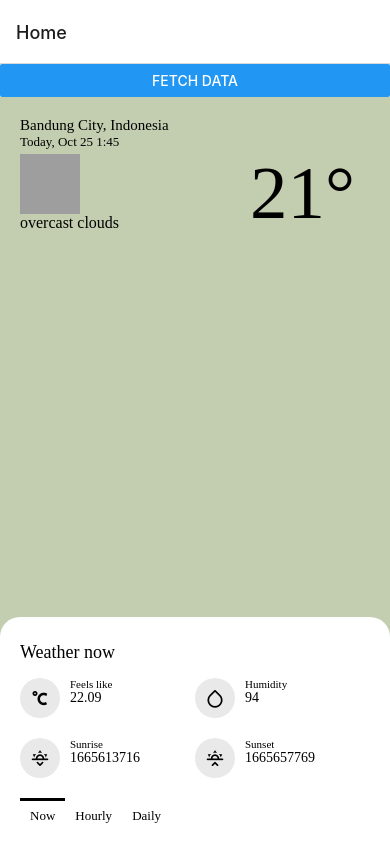
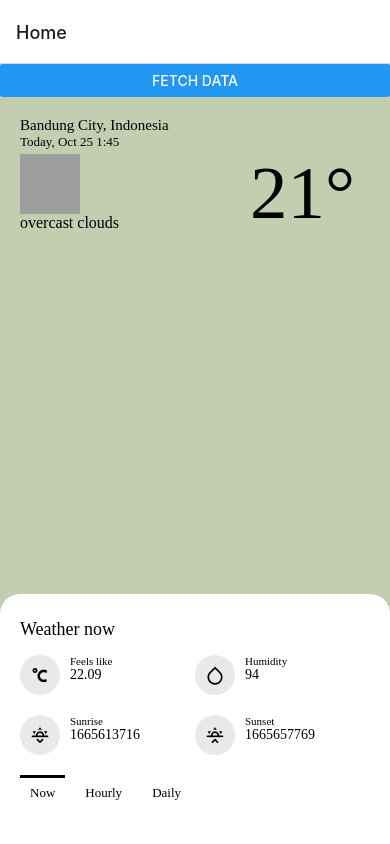
Before and after one commit to seanka/ReactNative-Weather-App, a React Native app: screen /Home in a window 390 px wide. Built offline with nearby package versions, Linux system fonts and the light colour scheme; grey boxes are pictures that could not be loaded.

Commit message:
extracted button components in bottom container

```diff
--- a/src/components/BottomContainer.js
+++ b/src/components/BottomContainer.js
@@ -1,16 +1,28 @@
-import React, { Component, useState } from 'react';
-import { Button, StyleSheet, Text, TouchableOpacity, View } from 'react-native';
+import React, { useState } from 'react';
+import { StyleSheet, Text, View } from 'react-native';
 
 import { currentWeather } from '../libs/jsonParser';
+import ToggleButton from './bottom-container/ToggleButton';
 import WeatherDataComponent from './bottom-container/WeatherDataComponent';
 
 function BottomContainer({ weatherData }) {
   const [currentData] = currentWeather(weatherData);
   const [buttonPressed, setButtonPressed] = useState('Now');
 
+  const titleSwitch = buttonPressed => {
+    switch (buttonPressed) {
+      case 'Now':
+        return 'Weather now';
+      case 'Hourly':
+        return 'Weather hourly';
+      case 'Daily':
+        return 'Weather daily';
+    }
+  };
+
   return (
     <View style={styles.rootContainer}>
-      <Text style={styles.titleText}>Weather now</Text>
+      <Text style={styles.titleText}>{titleSwitch(buttonPressed)}</Text>
       <View>
         <View style={styles.rowContainer}>
           <WeatherDataComponent
@@ -34,51 +46,21 @@ function BottomContainer({ weatherData }) {
         </View>
       </View>
       <View style={styles.buttonsContainer}>
-        <TouchableOpacity onPress={() => setButtonPressed('Now')}>
-          <View
-            style={
-              buttonPressed === 'Now' ? styles.buttonPressed : styles.button
-            }>
-            <Text
-              style={
-                buttonPressed === 'Now'
-                  ? styles.buttonTextPressed
-                  : styles.buttonText
-              }>
-              Now
-            </Text>
-          </View>
-        </TouchableOpacity>
-        <TouchableOpacity onPress={() => setButtonPressed('Hourly')}>
-          <View
-            style={
-              buttonPressed === 'Hourly' ? styles.buttonPressed : styles.button
-            }>
-            <Text
-              style={
-                buttonPressed === 'Hourly'
-                  ? styles.buttonTextPressed
-                  : styles.buttonText
-              }>
-              Hourly
-            </Text>
-          </View>
-        </TouchableOpacity>
-        <TouchableOpacity onPress={() => setButtonPressed('Daily')}>
-          <View
-            style={
-              buttonPressed === 'Daily' ? styles.buttonPressed : styles.button
-            }>
-            <Text
-              style={
-                buttonPressed === 'Daily'
-                  ? styles.buttonTextPressed
-                  : styles.buttonText
-              }>
-              Daily
-            </Text>
-          </View>
-        </TouchableOpacity>
+        <ToggleButton
+          type="Now"
+          active={buttonPressed}
+          setButtonPressed={setButtonPressed}
+        />
+        <ToggleButton
+          type="Hourly"
+          active={buttonPressed}
+          setButtonPressed={setButtonPressed}
+        />
+        <ToggleButton
+          type="Daily"
+          active={buttonPressed}
+          setButtonPressed={setButtonPressed}
+        />
       </View>
     </View>
   );
@@ -86,6 +68,7 @@ function BottomContainer({ weatherData }) {
 
 const styles = StyleSheet.create({
   rootContainer: {
+    height: 250,
     borderTopLeftRadius: 20,
     borderTopRightRadius: 20,
     paddingHorizontal: 20,
@@ -105,24 +88,6 @@ const styles = StyleSheet.create({
     flexDirection: 'row',
     paddingTop: 10,
   },
-  button: {
-    paddingTop: 10,
-    paddingHorizontal: 10,
-  },
-  buttonPressed: {
-    borderTopWidth: 3,
-    borderColor: 'black',
-    paddingTop: 7,
-    paddingHorizontal: 10,
-  },
-  buttonText: {
-    fontFamily: 'Poppins-Light',
-    fontSize: 13,
-  },
-  buttonTextPressed: {
-    fontFamily: 'Poppins-SemiBold',
-    fontSize: 13,
-  },
 });
 
 export default BottomContainer;
--- /dev/null
+++ b/src/components/bottom-container/ToggleButton.js
@@ -0,0 +1,42 @@
+import React, { Component } from 'react';
+import { StyleSheet, TouchableOpacity, View, Text } from 'react-native';
+
+function ToggleButton({ active, type, setButtonPressed }) {
+  return (
+    <TouchableOpacity onPress={() => setButtonPressed(type)}>
+      <View style={active === type ? styles.buttonPressed : styles.button}>
+        <Text
+          style={
+            active === type ? styles.buttonTextPressed : styles.buttonText
+          }>
+          {type}
+        </Text>
+      </View>
+    </TouchableOpacity>
+  );
+}
+
+const styles = StyleSheet.create({
+  button: {
+    paddingTop: 10,
+    paddingHorizontal: 10,
+    marginRight: 10,
+  },
+  buttonPressed: {
+    borderTopWidth: 3,
+    borderColor: 'black',
+    paddingTop: 7,
+    paddingHorizontal: 10,
+    marginRight: 10,
+  },
+  buttonText: {
+    fontFamily: 'Poppins-Light',
+    fontSize: 13,
+  },
+  buttonTextPressed: {
+    fontFamily: 'Poppins-SemiBold',
+    fontSize: 13,
+  },
+});
+
+export default ToggleButton;
```
